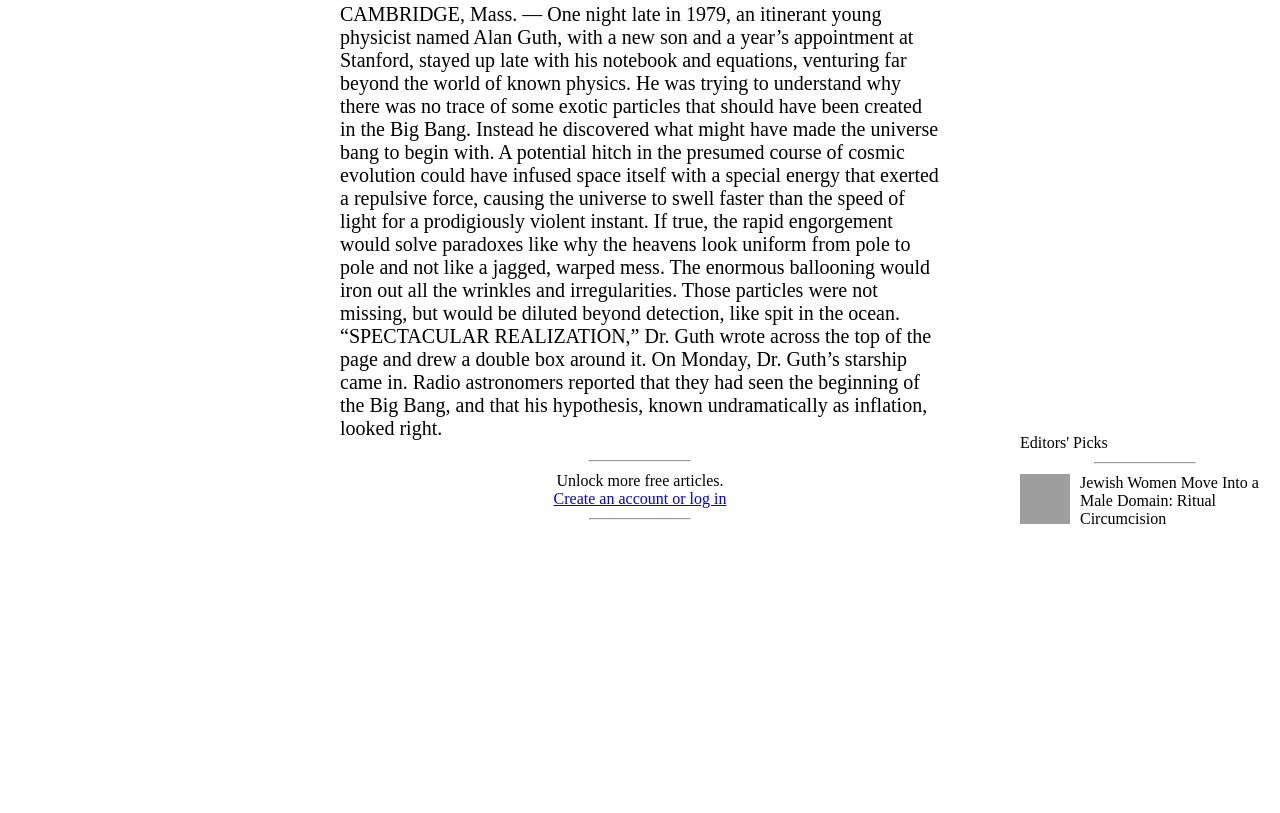
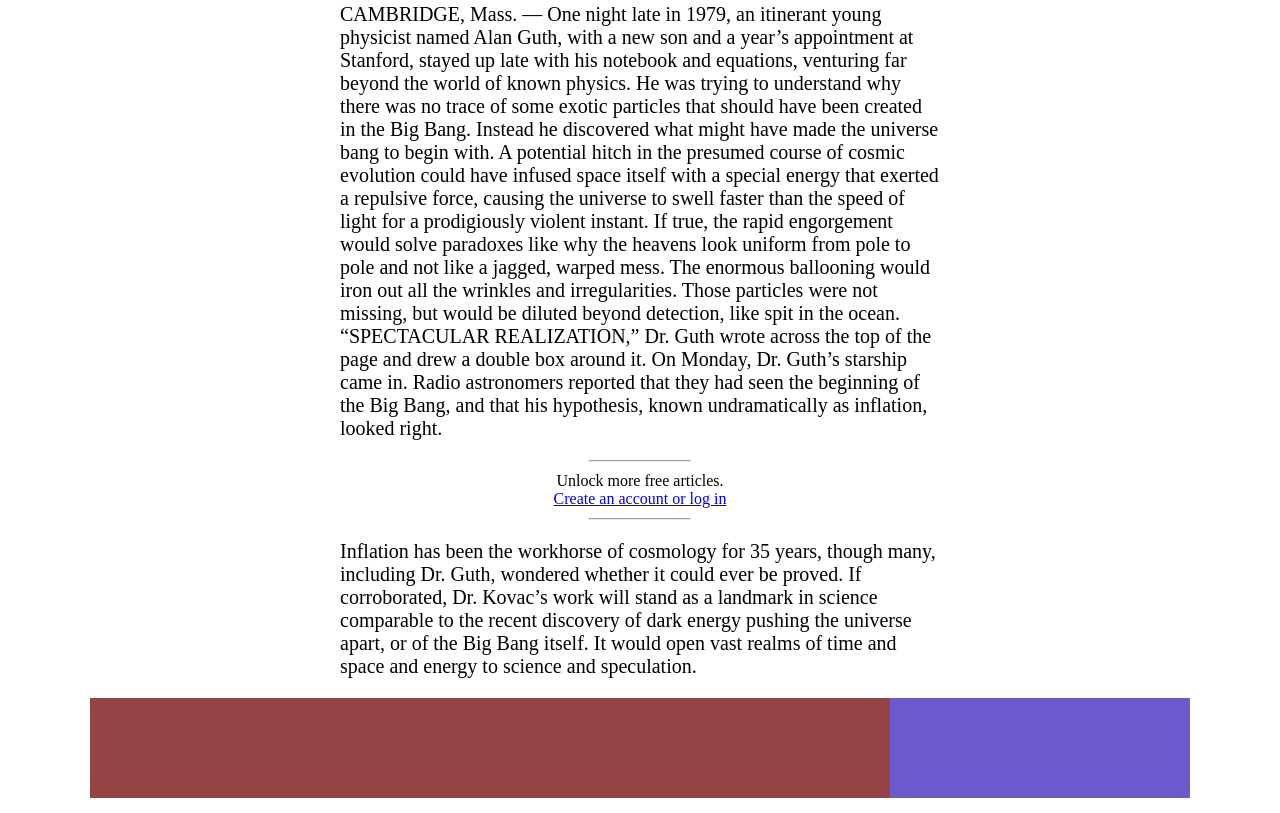
Before and after one commit to abrormukimov/nyt, a plain HTML site: page index.html in a window 1280 px wide. Shown: the part 1191-2004 px from the top of the page. Before the commit the page ends 1721 px from the top, so only its background shows below. Drawn offline with Linux system fonts and the light colour scheme; grey boxes are pictures that could not be loaded; a web font is replaced by a local one.

Commit message:
More-articles qismini bajardim

```diff
--- a/index.html
+++ b/index.html
@@ -59,6 +59,9 @@
         <span>Unlock more free articles.</span>
         <span> <a href="#">Create an account or log in</a> </span>
         <hr>
+        <p>Inflation has been the workhorse of cosmology for 35 years, though many, including Dr. Guth, wondered whether it could ever be proved.
+
+          If corroborated, Dr. Kovac’s work will stand as a landmark in science comparable to the recent discovery of dark energy pushing the universe apart, or of the Big Bang itself. It would open vast realms of time and space and energy to science and speculation.</p>
         <div class="aside">
           <span>Editors' Picks
           </span>
@@ -68,8 +71,18 @@
            Jewish Women Move Into a Male Domain: Ritual Circumcision
           </div>
         </div>
+
       </article>
+
     </section>
+    <div class="more-article-ctn">
+      <div class="more-article-left">
+
+      </div>
+      <div class="more-article-right">
+
+      </div>
+    </div>
   </div>
 </body>
 </html>
--- a/style.css
+++ b/style.css
@@ -104,7 +104,7 @@ body {
   width: 250px;
   position: absolute;
   right: 10px;
-  top: 95%;
+  top: 50%;
 }
 
 .aside img {
@@ -120,3 +120,24 @@ body {
 .div-aside {
 
 }
+
+.more-article-ctn {
+  width: 1100px;
+  margin: 15px auto;
+  height: 100px;
+  clear: both;
+}
+
+.more-article-left {
+  float: left;
+  height: 100px;
+  width: 800px;
+  background-color: rgb(148, 68, 68);
+}
+
+.more-article-right {
+  float: right;
+  width: 300px;
+  height: 100px;
+  background-color: slateblue;
+}
```
